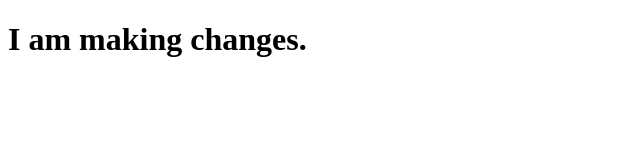
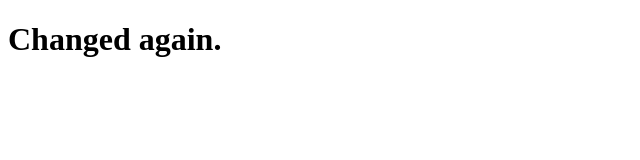
Before and after one commit to lightbluecactus/Week-4-Class-Build, a plain HTML site: page index.html in a window 1280 px wide. Shown: the whole page, without its empty margins (0-640 px from the left). Drawn offline with Linux system fonts and the light colour scheme.

Commit message:
updating index AGAIN

```diff
--- a/index.html
+++ b/index.html
@@ -4,6 +4,6 @@
 	<title>Week 4 Class Build</title>
 </head>
 <body>
-	<h1>I am making changes.</h1>
+	<h1>Changed again.</h1>
 </body>
 </html>
```
